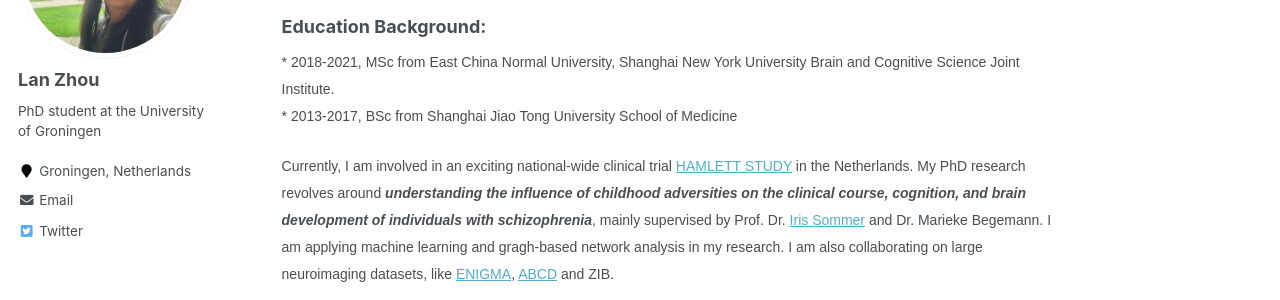
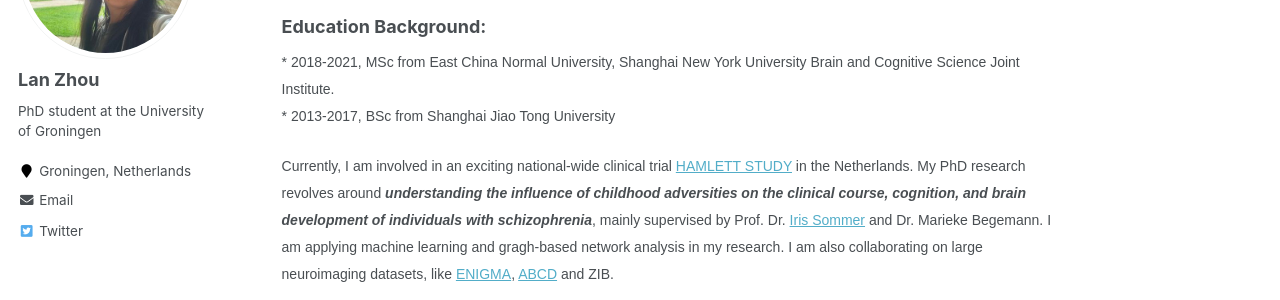
Before and after one commit to lanzhou-psy/personal-page, a Jekyll site: the page built from _pages/about.md, in a window 1280 px wide and 900 px high. Shown: the part 234-534 px from the top of the window. Built offline with Jekyll 4.4.1, drawn with Linux system fonts in a browser that asks for light colours.

Commit message:
Update about.md

```diff
--- a/_pages/about.md
+++ b/_pages/about.md
@@ -10,7 +10,7 @@ redirect_from:
 <span style="font-size: 14px; font-family: 'Arial', sans-serif; line-height: 0.7;">I am a PhD student in Sommer's lab at the **Department of Biomedical Science and Department of Psychiatry, University Medical Center of Groningen**, starting in 2022.</span><br>
 ### Education Background:
 <span style="font-size: 14px; font-family: 'Arial', sans-serif; line-height: 1.0;">* 2018-2021, MSc from East China Normal University, Shanghai New York University Brain and Cognitive Science Joint Institute. </span><br>
-<span style="font-size: 14px; font-family: 'Arial', sans-serif; line-height: 1.0;">* 2013-2017, BSc from Shanghai Jiao Tong University School of Medicine</span><br>
+<span style="font-size: 14px; font-family: 'Arial', sans-serif; line-height: 1.0;">* 2013-2017, BSc from Shanghai Jiao Tong University</span><br>
 
 <span style="font-size: 14px; font-family: 'Arial', sans-serif; line-height: 1.0;">Currently, I am involved in an exciting national-wide clinical trial [HAMLETT STUDY](https://trialsjournal.biomedcentral.com/articles/10.1186/s13063-019-3822-5) in the Netherlands. My PhD research revolves around ***understanding the influence of childhood adversities on the clinical course, cognition, and brain development of individuals with schizophrenia***, mainly supervised by Prof. Dr. [Iris Sommer](https://scholar.google.ca/citations?user=CVy4SaUAAAAJ&hl=en) and Dr. Marieke Begemann. I am applying machine learning and gragh-based network analysis in my research. I am also collaborating on large neuroimaging datasets, like [ENIGMA](https://enigma.ini.usc.edu/), [ABCD](https://abcdstudy.org/) and ZIB. </span><br>
 
```
